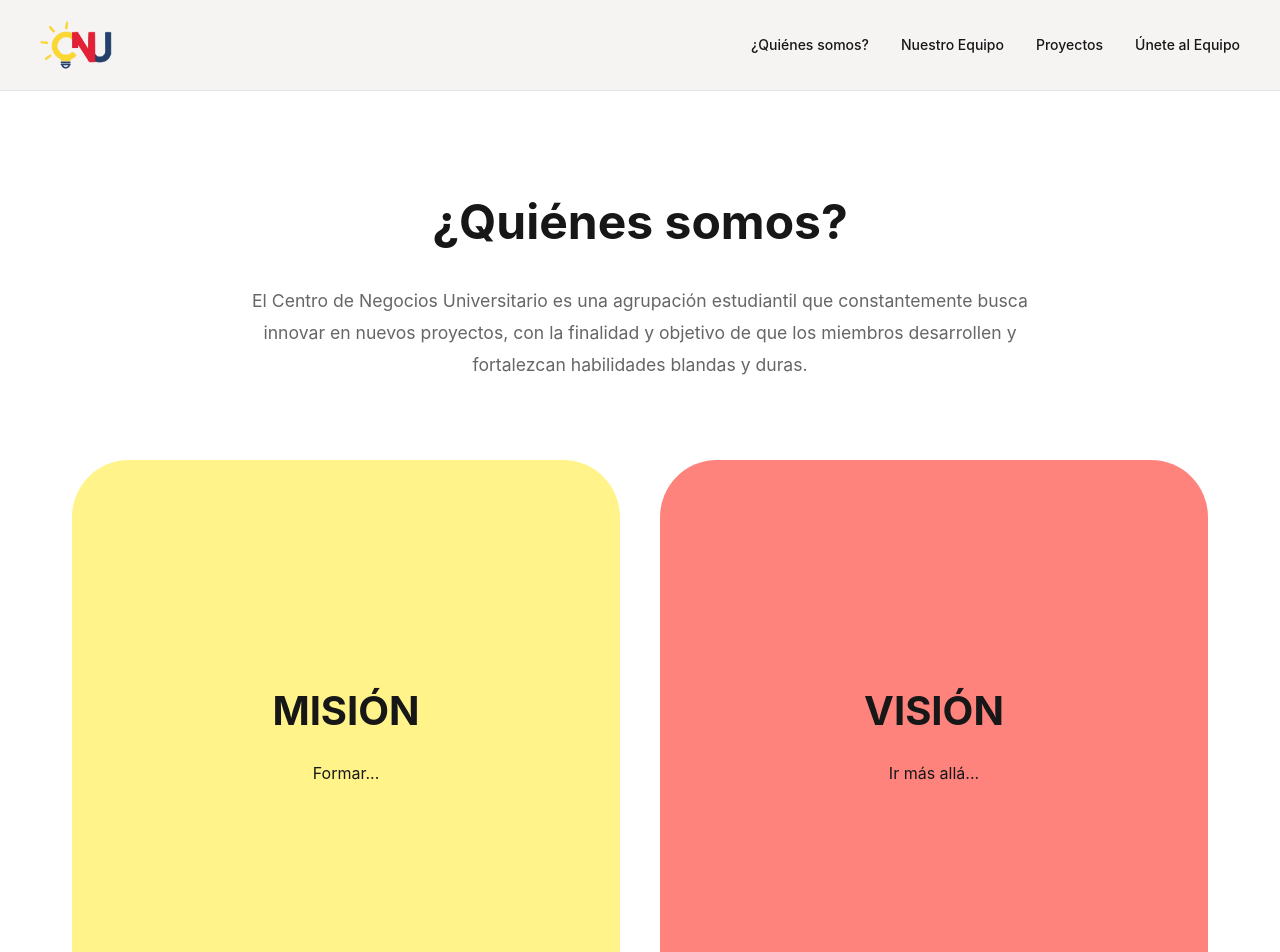
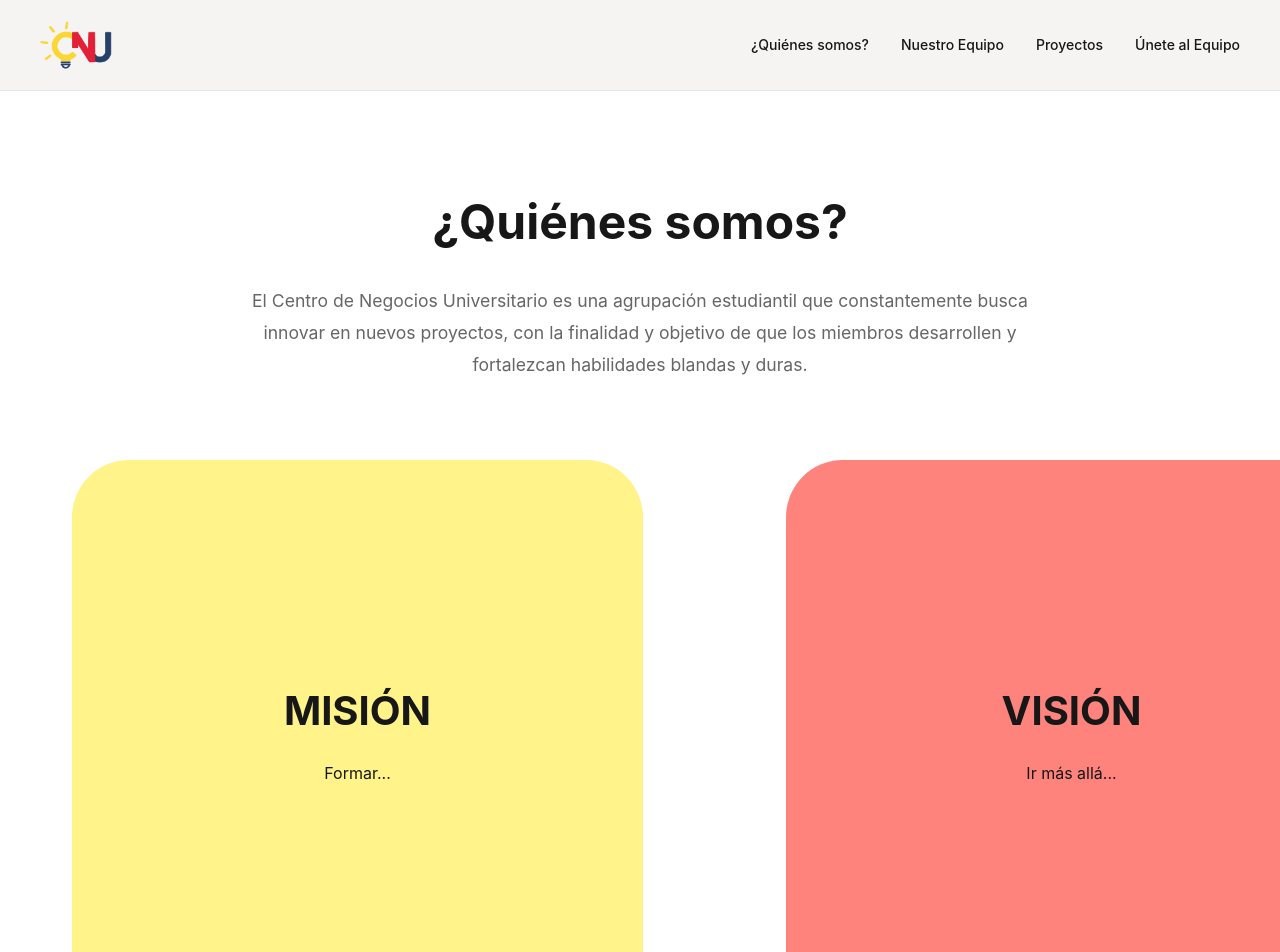
Before and after one commit to Centro-de-Negocios-Universitarios/WebPrototype, a Next.js app: page /quienes-somos in a window 1280 px wide. Shown: the top 952 px of the page. Built offline with nearby package versions, Linux system fonts and the light colour scheme.

Commit message:
fix: align mission and vision cards with blue container width
- Set .cards container to match blue card width (1285px)
- Use justify-content: space-between for proper distribution
- Center card group horizontally with auto margins
- Adjust top margin for consistent vertical spacing

```diff
--- a/app/components/WhoWeAre.module.css
+++ b/app/components/WhoWeAre.module.css
@@ -23,9 +23,10 @@
 
 .cards {
     display: flex;
-    justify-content: center;
-    gap: 40px;
-    margin-top: 80px;
+    justify-content: space-between;
+
+    width: 1285px;
+    margin: 80px auto 0;
 }
 
 .cardYellow,
```
